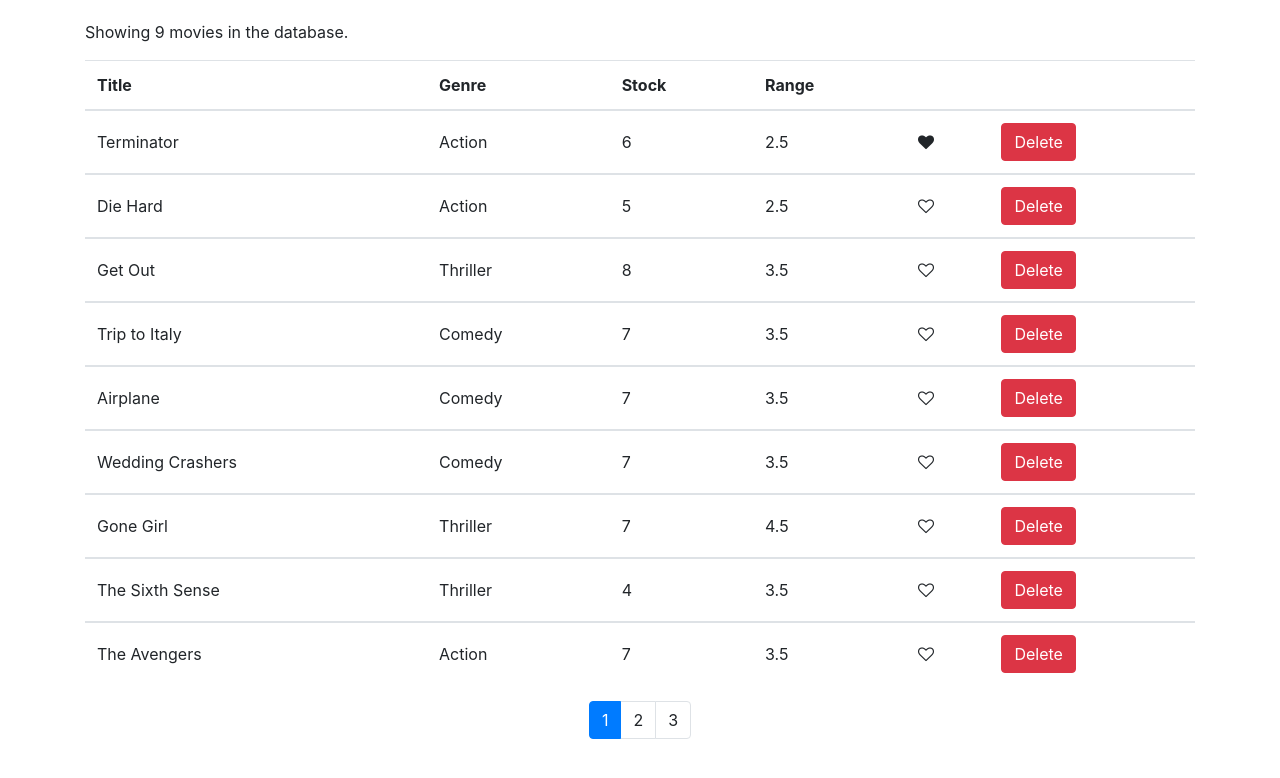
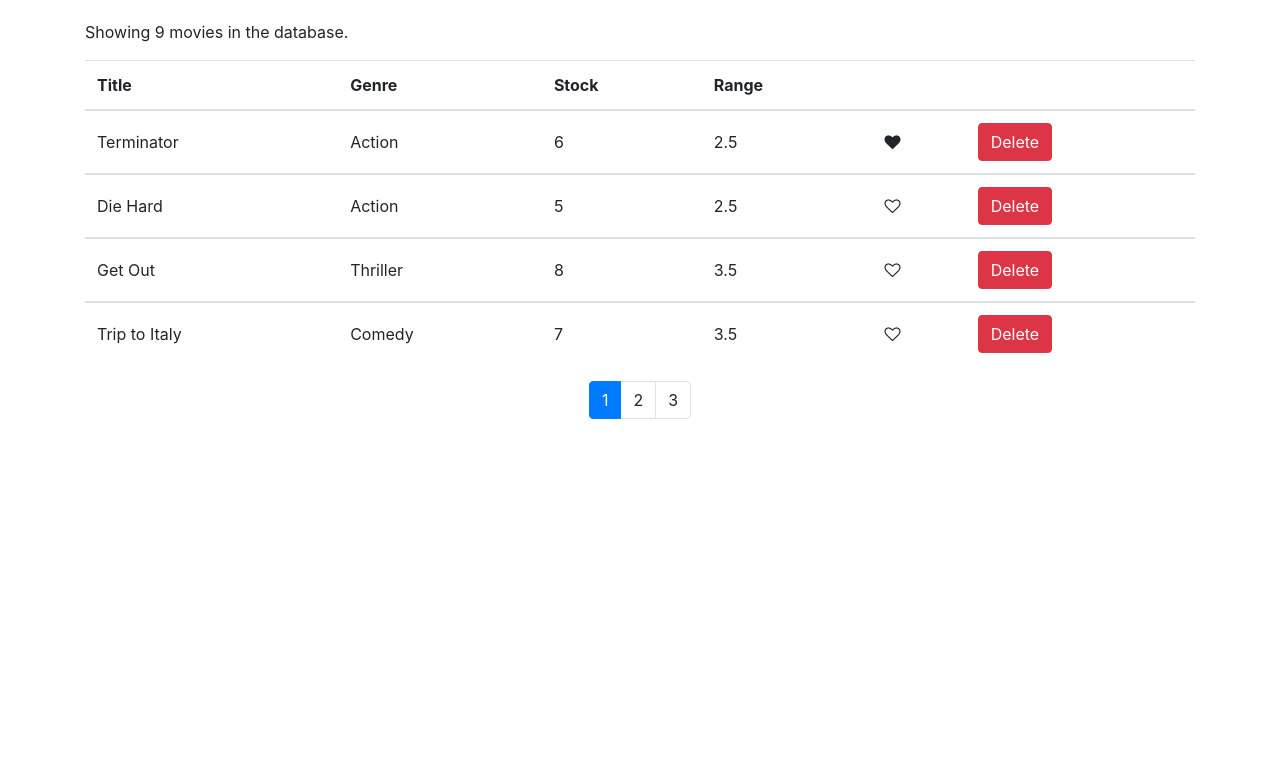
Before and after one commit to kboul/display-and-delete-movies, a React (Create React App) app: page / in a window 1280 px wide. Shown: the top 778 px of the page. Built offline with nearby package versions, Linux system fonts and the light colour scheme.

Commit message:
Complete pagination

```diff
--- a/src/components/Movies/Movies.js
+++ b/src/components/Movies/Movies.js
@@ -3,6 +3,7 @@
 import './Movies.css';
 import Like from '../Like/Like';
 import Pagination from '../Pagination/Pagination';
+import { paginate } from '../../utils/paginate';
 
 export default class Movies extends Component {
     state = {
@@ -47,14 +48,16 @@
 
     renderMovies = () => {
         const { length: count } = this.state.movies;
-        const { pageSize, currentPage } = this.state;
+        const { pageSize, currentPage, movies: allMovies } = this.state;
+
+        const movies = paginate(allMovies, currentPage, pageSize);
 
         return (
             <div>
                 <p>{this.displayMoviesNumber()}</p>
                 <table className="table">
                     {this.renderTableHeader()}
-                    {this.state.movies.map(movie => {
+                    {movies.map(movie => {
                         return (
                             <tbody key={movie._id}>
                                 <tr>
--- /dev/null
+++ b/src/utils/paginate.js
@@ -0,0 +1,14 @@
+import _ from 'lodash';
+
+export function paginate(items, currentPage, pageSize) {
+    // calculate array start index to begin slicing from
+    const startIndex = (currentPage - 1) * pageSize;
+    // convert items array to a lodash wrapper
+    return _(items)
+        // slice items array starting from startIndex number
+        .slice(startIndex)
+        // grab always 4 items from the array
+        .take(pageSize)
+        // convert again to regular array
+        .value();
+}
```
